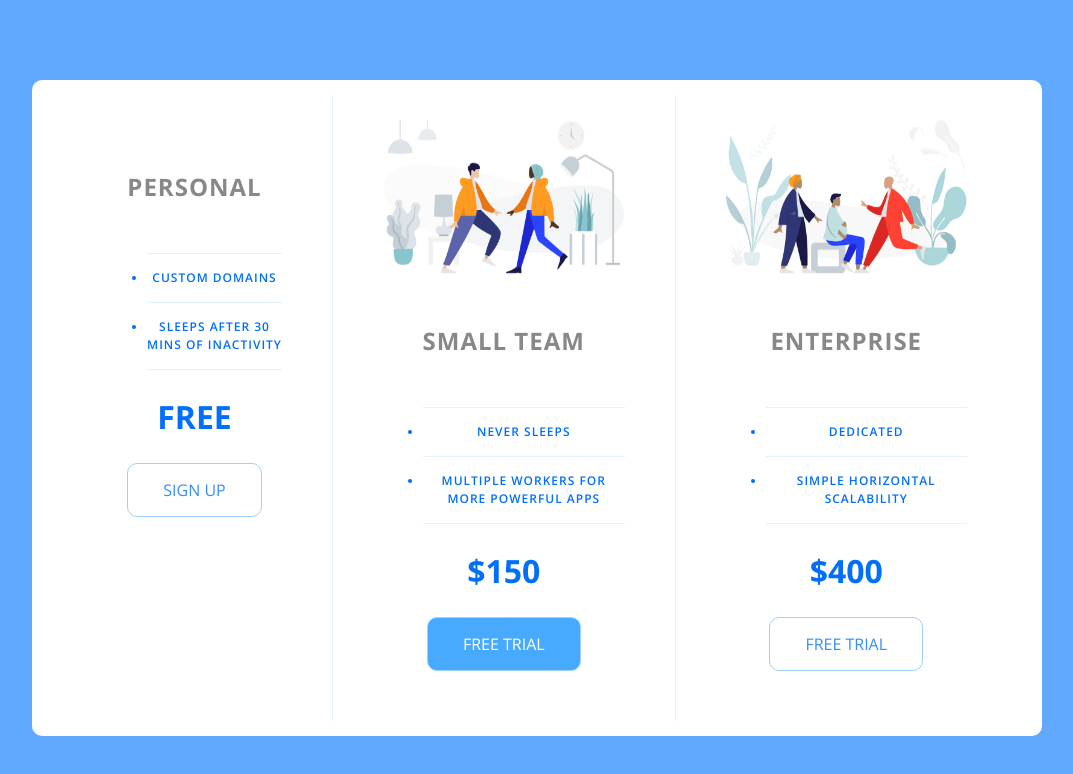
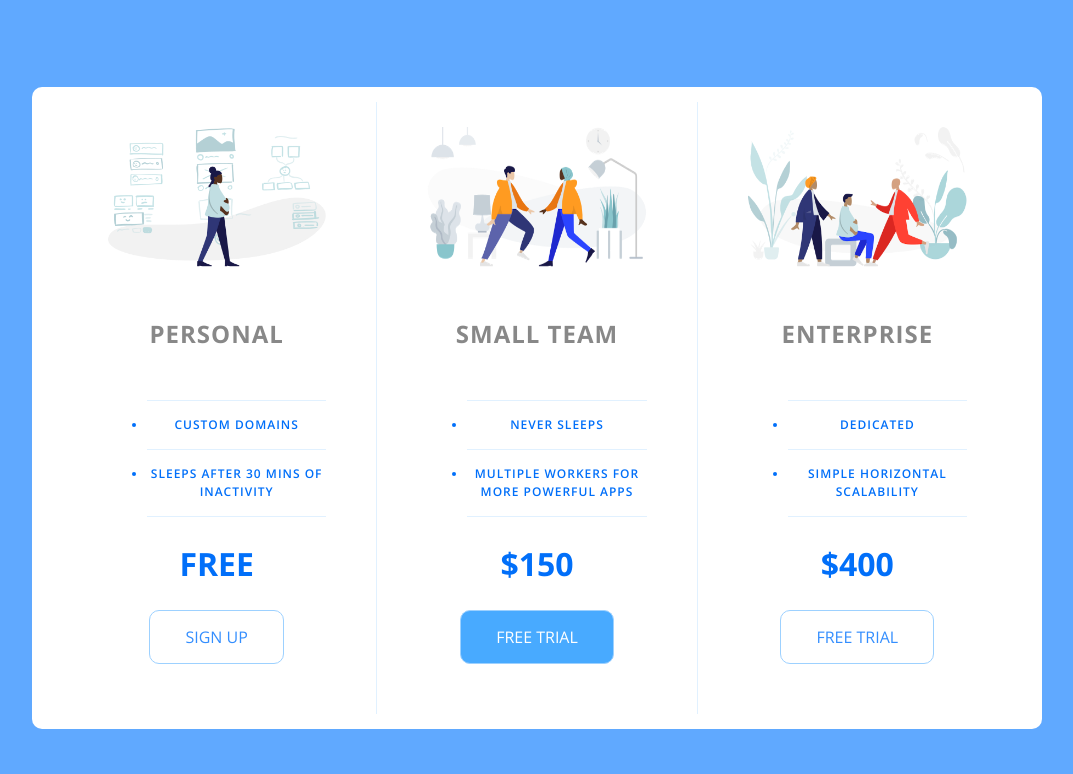
Before and after one commit to pratikthalor/flex-pricetable, a plain HTML site: page index.html in a window 1280 px wide. Shown: the whole page, without its empty margins (103-1176 px from the left). Drawn offline with nearby package versions, Linux system fonts and the light colour scheme; the site is published under a folder, as on GitHub Pages, so addresses that start at the root find nothing.

Commit message:
Update index.html

```diff
--- a/index.html
+++ b/index.html
@@ -14,7 +14,7 @@
     <div class="panel pricing-table">
 
         <div class="pricing-plan">
-            <img src="/icons/icon1.png" alt="" class="pricing-img">
+            <img src="icons/icon1.png" alt="" class="pricing-img">
             <h2 class="pricing-header">Personal</h2>
             <ul class="pricing-features">
                 <li class="pricing-features-item">Custom domains</li>
```
